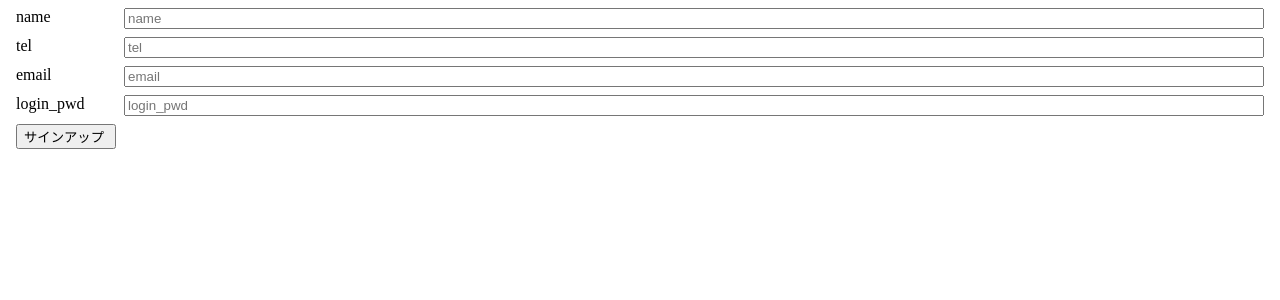
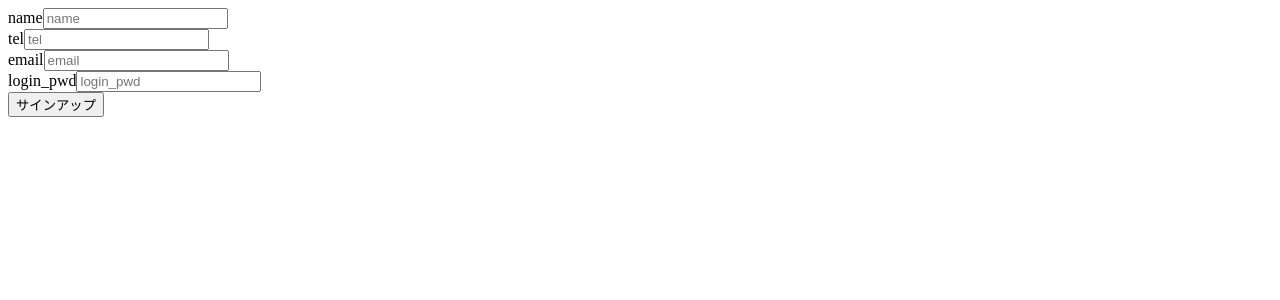
Before and after one commit to HisashiHasebe/hasebe, a Nuxt app: page /login/2step_pre_regist in a window 1280 px wide. Shown: the top 300 px of the page. Built offline with nearby package versions, Linux system fonts and the light colour scheme.

Commit message:
update:style削除

```diff
--- a/pages/login/2step_pre_regist/index.vue
+++ b/pages/login/2step_pre_regist/index.vue
@@ -67,27 +67,3 @@ export default {
     },
 }
 </script>
-
-<style scoped>
-form>div {
-    margin: 8px;
-    display: flex;
-    flex-direction: row;
-}
-
-form>div>* {
-    display: flex;
-    flex-direction: row;
-    flex-basis: 100px;
-}
-
-form>div>*:nth-child(1) {
-    flex: 0 0 100px;
-    padding-right: 8px;
-}
-
-form>div>*:nth-child(2) {
-    min-width: 0;
-    flex: 1 100 auto;
-}
-</style>
```
